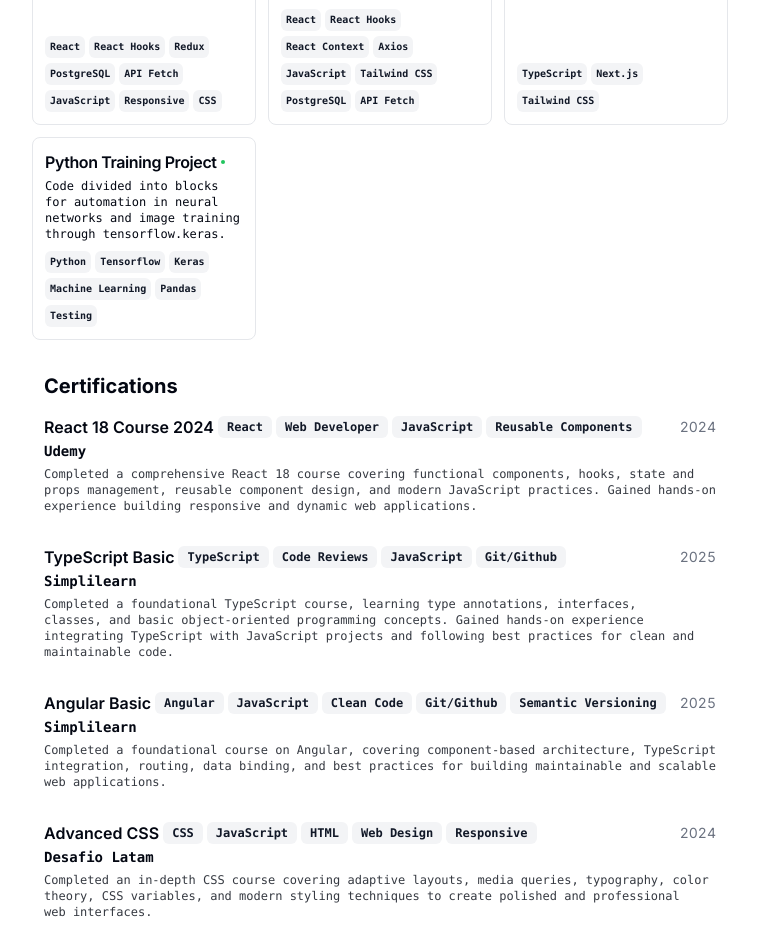
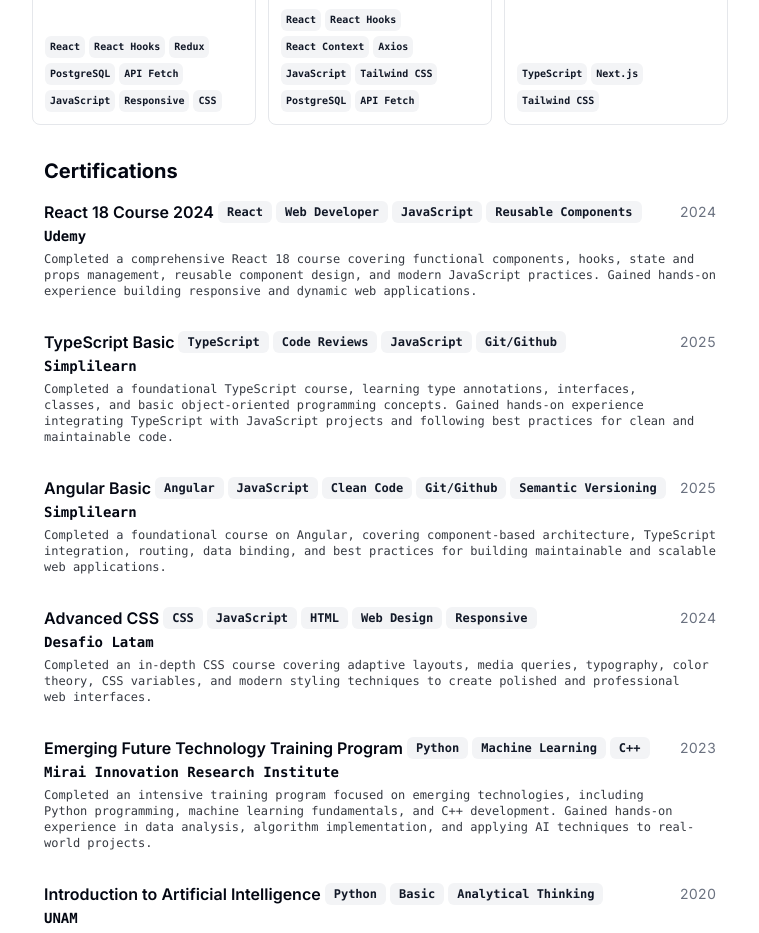
Before and after one commit to PatriciaOsuna/Resume, a Next.js app: page / in a window 1280 px wide. Shown: the part 1720-2653 px from the top of the page, without its empty margins (260-1019 px from the left). Built offline with nearby package versions, Linux system fonts and the light colour scheme.

Commit message:
remove square

```diff
--- a/src/data/resume-data.tsx
+++ b/src/data/resume-data.tsx
@@ -196,15 +196,5 @@ export const RESUME_DATA: ResumeData = {
         href: "https://github.com/PatriciaOsuna/Resume",
       },
     },
-     {
-      title: "Python Training Project",
-      techStack: ["Python", "Tensorflow", "Keras", "Machine Learning", "Pandas", "Testing"],
-      description:
-        "Code divided into blocks for automation in neural networks and image training through tensorflow.keras.",
-      link: {
-        label: "Python Training Project",
-        href: "https://github.com/PatriciaOsuna/Python-Image-training-to-know-if-you-have-mama-cancer-or-not.",
-      },
-    },
   ],
 } as const;
```
